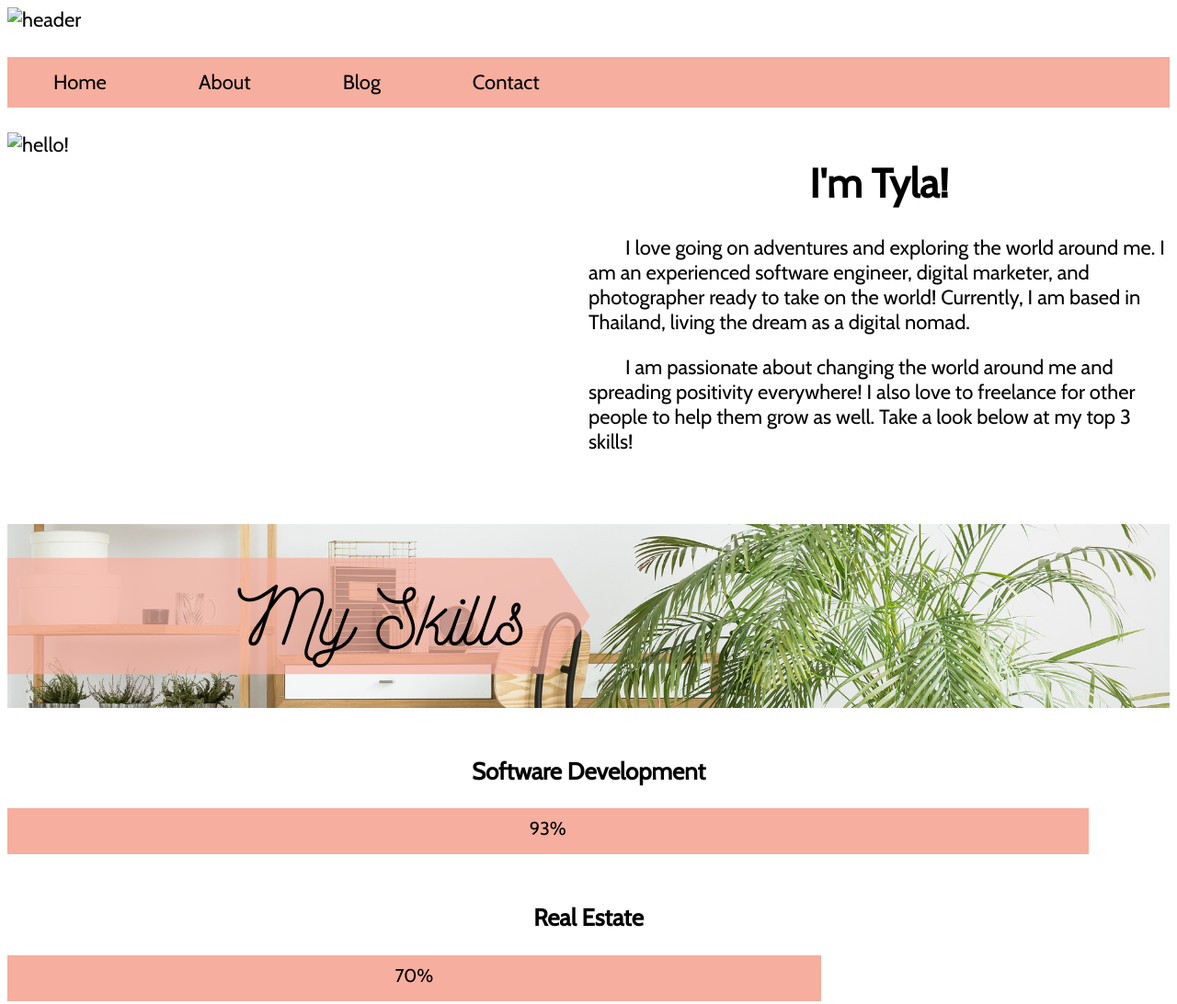
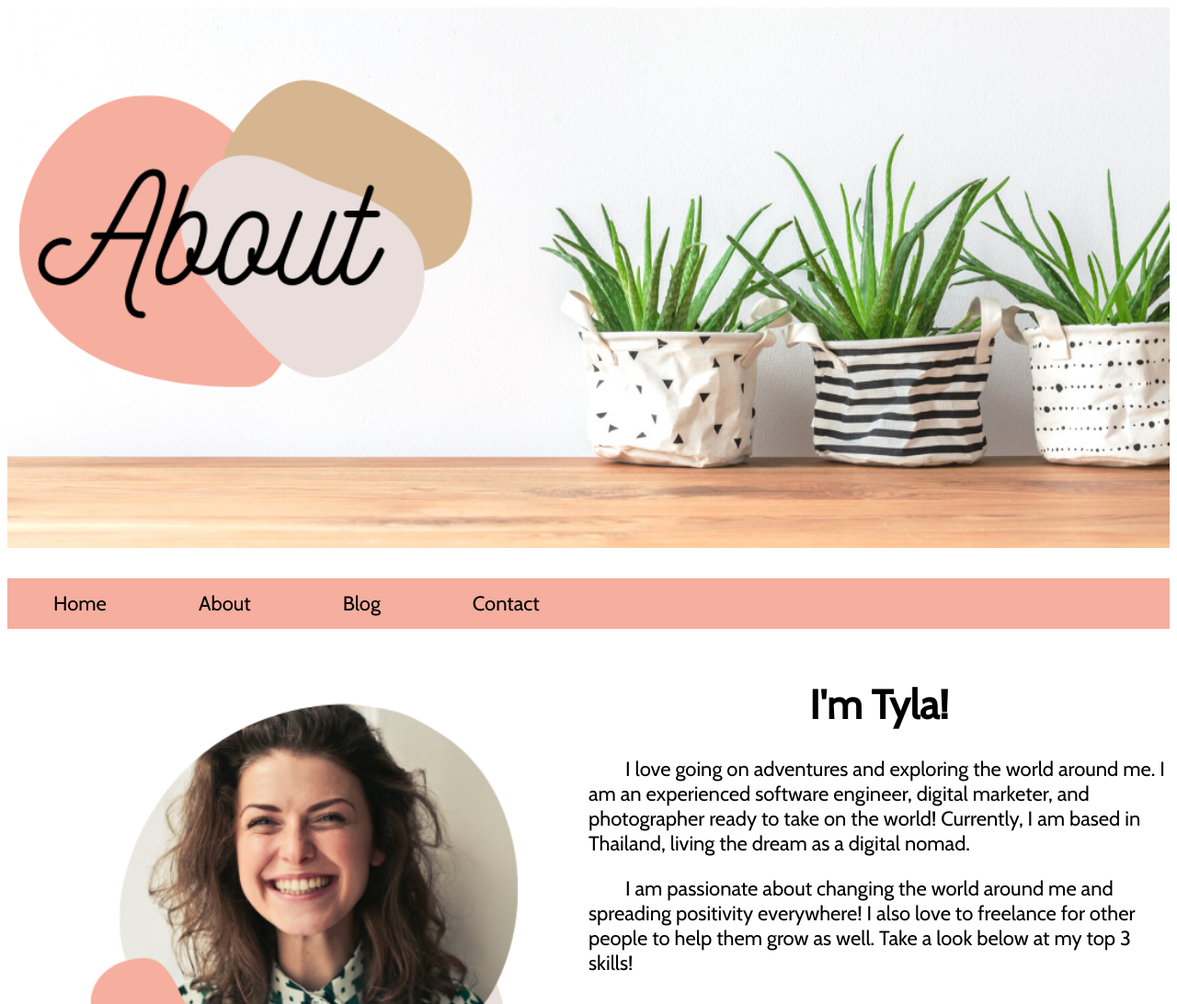
Before and after one commit to tylajeffs/tylajeffs.github.io, a plain HTML site: page about.html in a window 1280 px wide. Shown: the top 1092 px of the page at 92% size. Drawn offline with nearby package versions, Linux system fonts and the light colour scheme; files whose address does not match are found by name.

Commit message:
Update about.html

```diff
--- a/about.html
+++ b/about.html
@@ -19,7 +19,7 @@
 
         <div>
 
-            <img class="hundred" src="images/about1075.png" alt="header">
+            <img class="hundred" src="final/images/about1075.png" alt="header">
 
         </div>
 
@@ -42,7 +42,7 @@
 
             <div class="half-column">
 
-                <img id="meimg" src="images/hi.png" alt="hello!">
+                <img id="meimg" src="final/images/hi.png" alt="hello!">
 
             </div>
 
```
